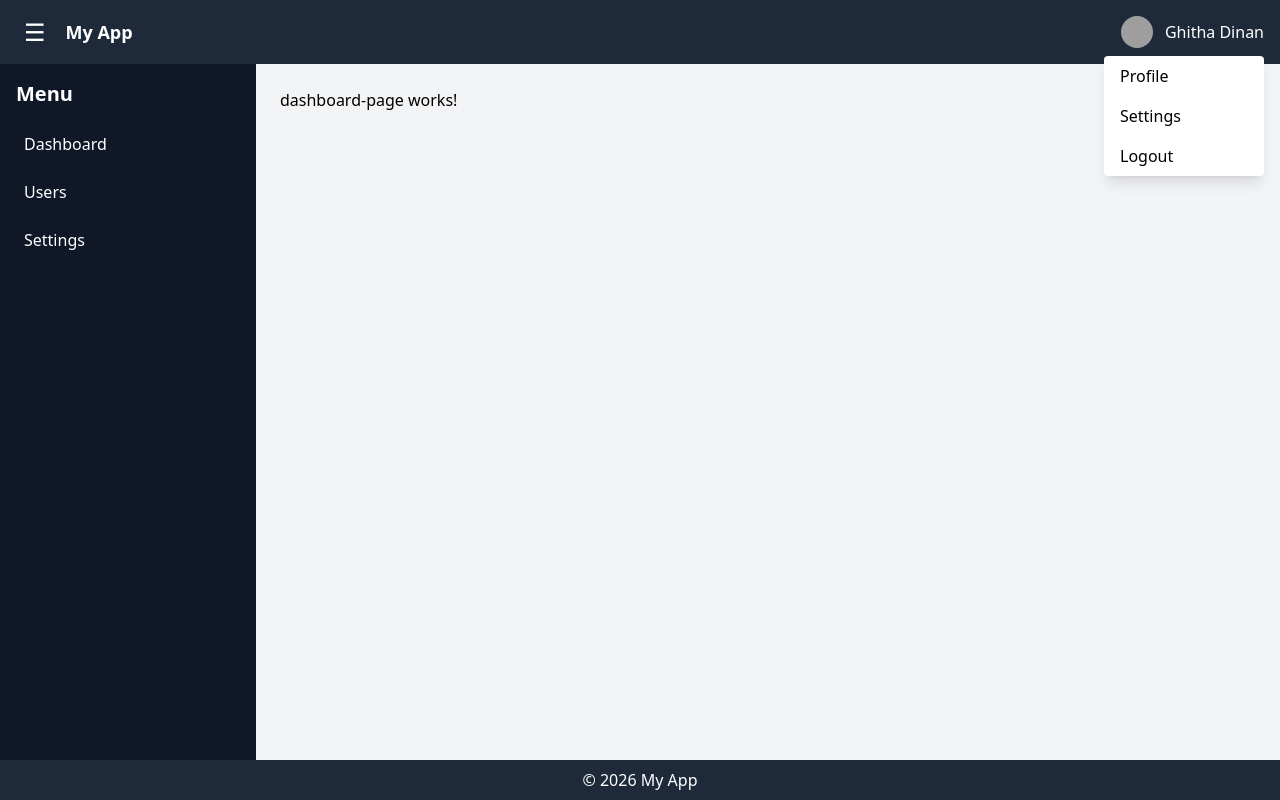
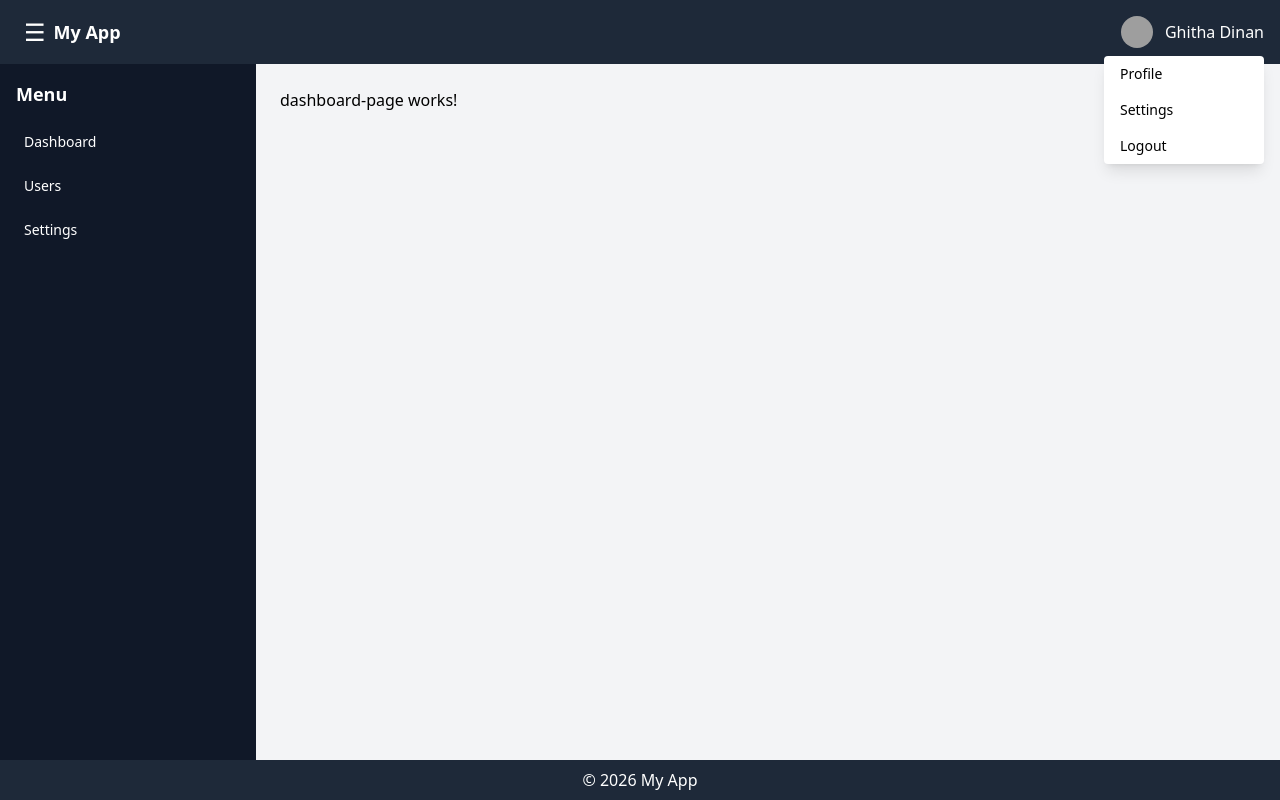
Before and after one commit to ghithadinan/angular21, an Angular app: page / in a window 1280 px wide. Built offline with nearby package versions, Linux system fonts and the light colour scheme; grey boxes are pictures that could not be loaded.

Commit message:
page fixing

```diff
--- a/src/app/app.html
+++ b/src/app/app.html
@@ -12,7 +12,7 @@
          px-2 py-1 rounded transition">
         ☰
       </button>
-      <h1 class="font-bold text-lg ml-3">My App</h1>
+      <h1 class="font-bold text-lg">My App</h1>
     </div>
 
     <!-- RIGHT -->
@@ -35,9 +35,9 @@
         [class.pointer-events-auto]="isUserMenuOpen"
         [class.pointer-events-none]="!isUserMenuOpen">
 
-        <a class="block px-4 py-2 hover:bg-gray-100 cursor-pointer">Profile</a>
-        <a class="block px-4 py-2 hover:bg-gray-100 cursor-pointer">Settings</a>
-        <a class="block px-4 py-2 hover:bg-gray-100 cursor-pointer">Logout</a>
+        <a class="block px-4 py-2 hover:bg-gray-100 cursor-pointer text-sm">Profile</a>
+        <a class="block px-4 py-2 hover:bg-gray-100 cursor-pointer text-sm">Settings</a>
+        <a class="block px-4 py-2 hover:bg-gray-100 cursor-pointer text-sm">Logout</a>
 
       </div>
 
@@ -63,13 +63,12 @@
         [class.opacity-100]="isSidebarOpen"
         [class.opacity-0]="!isSidebarOpen">
 
-        <h2 class="text-xl font-semibold mb-4">Menu</h2>
-
+        <h2 class="text-lg font-semibold mb-4">Menu</h2>
         <a routerLink="/" (click)="isMobile && toggleSidebar()"
-           class="block p-2 rounded hover:bg-gray-700">Dashboard</a>
+           class="block p-2 rounded hover:bg-gray-700 text-sm">Dashboard</a>
         <a routerLink="/users" (click)="isMobile && toggleSidebar()"
-           class="block p-2 rounded hover:bg-gray-700">Users</a>
-        <a routerLink="/settings" (click)="isMobile && toggleSidebar()" class="block p-2 rounded hover:bg-gray-700">Settings</a>
+           class="block p-2 rounded hover:bg-gray-700 text-sm">Users</a>
+        <a routerLink="/settings" (click)="isMobile && toggleSidebar()" class="block p-2 rounded hover:bg-gray-700 text-sm">Settings</a>
 
       </div>
 
```
